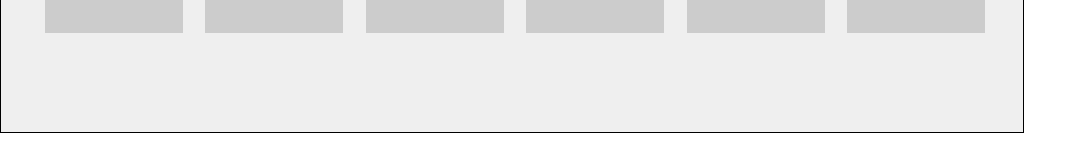
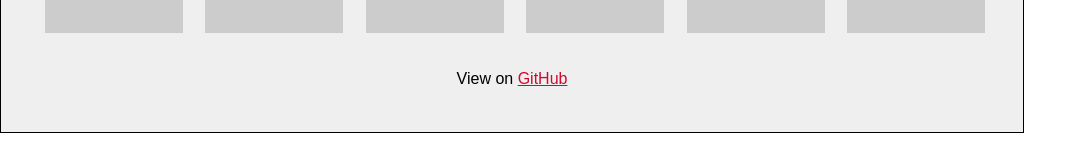
Before and after one commit to siuangie91/react_scoreboard, a React (Create React App) app: page / in a window 1280 px wide. Shown: the part 635-797 px from the top of the page, without its empty margins (0-1087 px from the left). Built offline with nearby package versions, Linux system fonts and the light colour scheme.

Commit message:
add link to github

```diff
--- a/public/css/slide.css
+++ b/public/css/slide.css
@@ -16,6 +16,16 @@ body {
 
 .main header h1 {
 	font-size: 25px;
+}
+
+footer {
+	text-align: center;
+}
+
+footer a,
+footer a:hover,
+footer a:visited {
+	color: #cf0a2c;
 }
 
 /************* RESETTERS **************/
--- a/public/index.html
+++ b/public/index.html
@@ -19,7 +19,9 @@
 
 
             <!-- FOOTER NAV -->
-
+            <footer>
+                View on <a href="https://github.com/siuangie91/react_scoreboard" target="_blank">GitHub</a>
+            </footer>
         </div>
 
         <!-- pop ups -->
```
